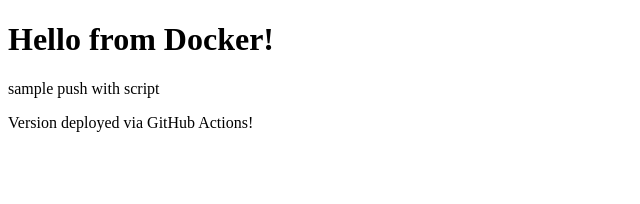
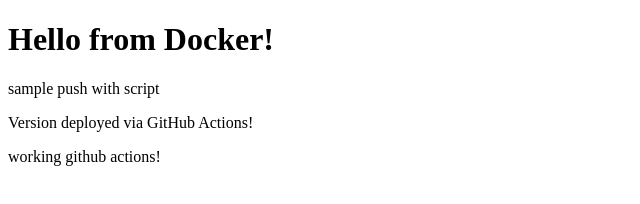
Before and after one commit to manuelosalumbidesii/docker_v1, a plain HTML site: page index.html in a window 1280 px wide. Shown: the whole page, without its empty margins (0-640 px from the left). Drawn offline with Linux system fonts and the light colour scheme.

Commit message:
added new paragraph

```diff
--- a/index.html
+++ b/index.html
@@ -9,6 +9,7 @@
   <p>sample push with script</p>
 
   <p>Version deployed via GitHub Actions!</p>
+  <p>working github actions!</p>
 
 </body>
 </html>
```
Also changed, not shown: 1 other file.
